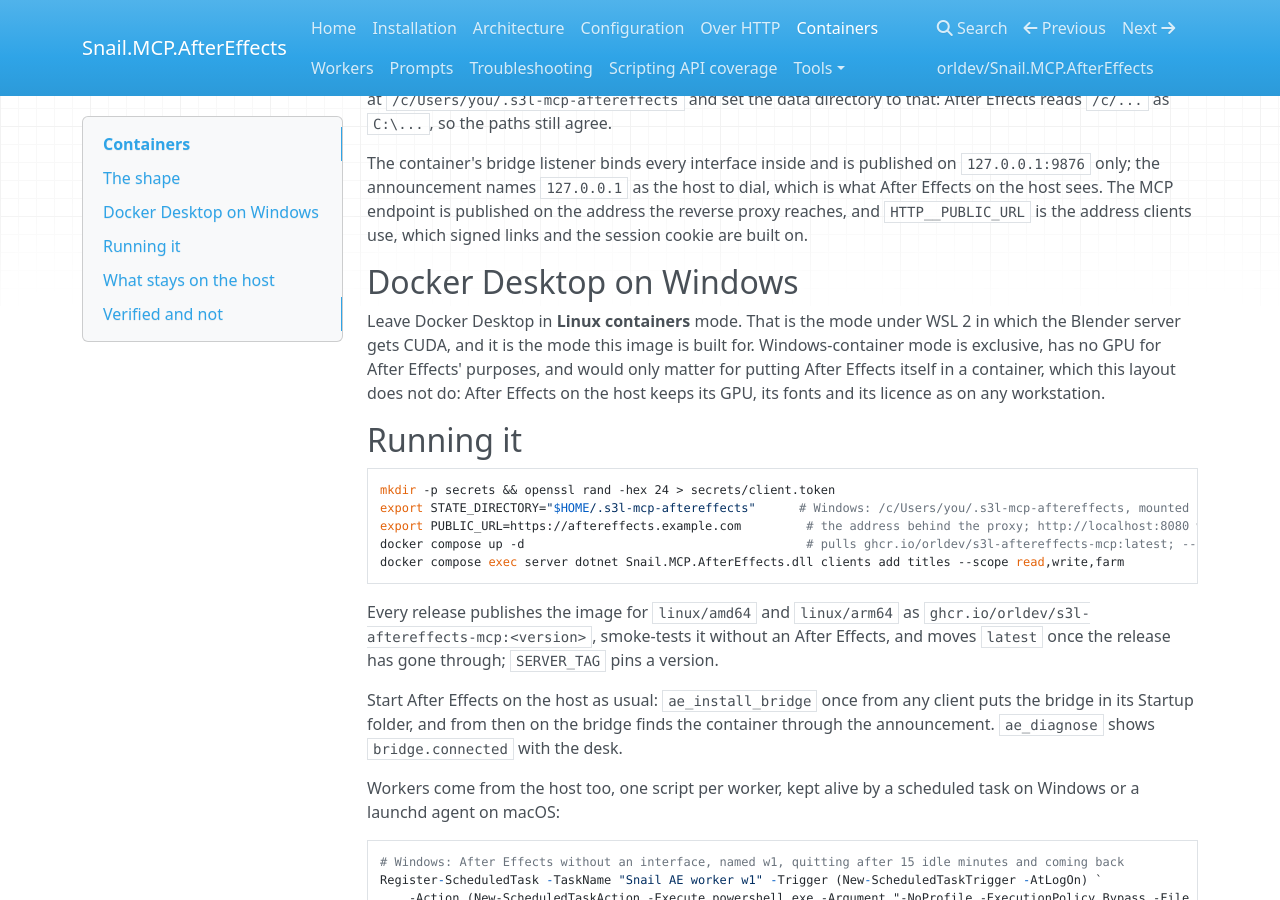
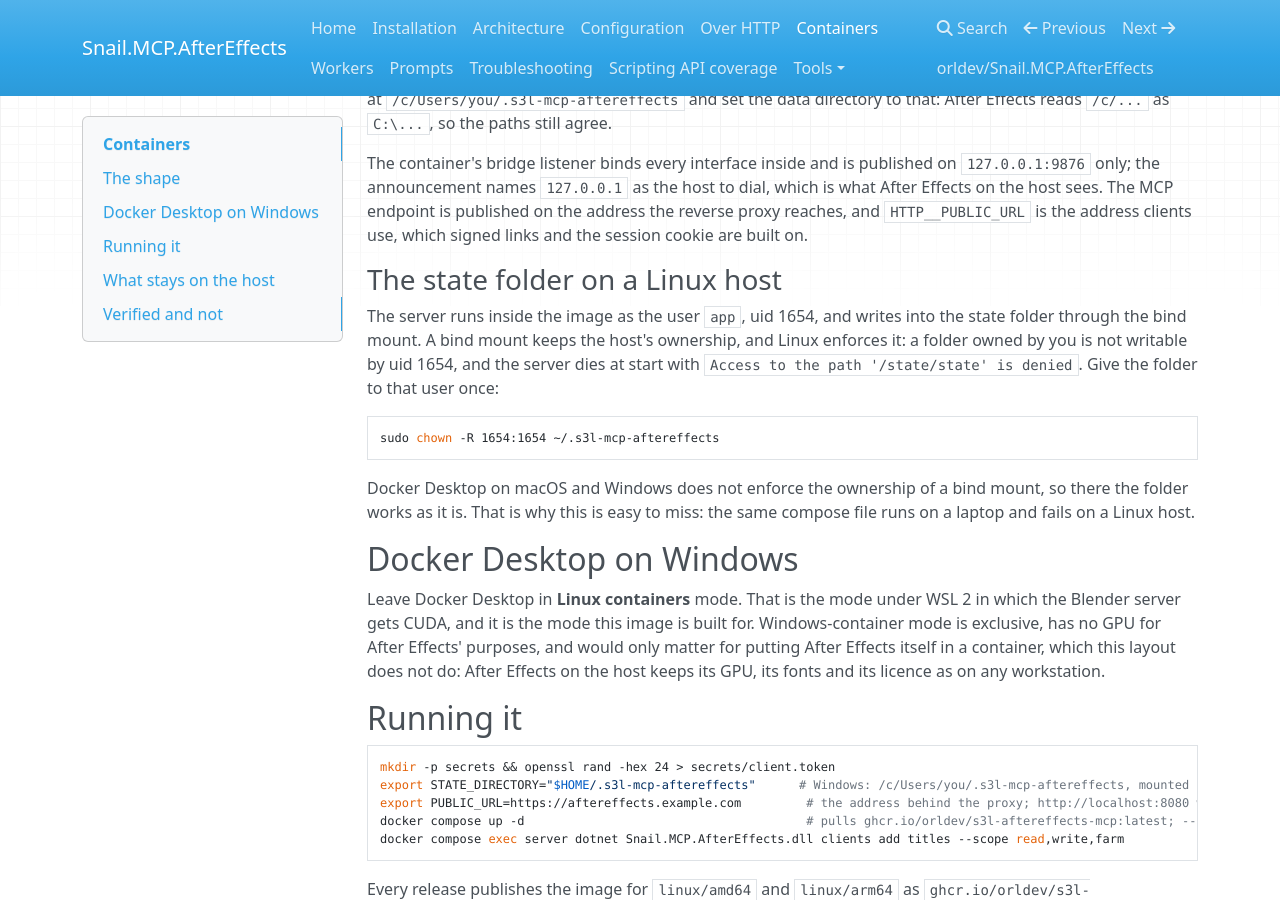
Before and after one commit to orldev/Snail.MCP.AfterEffects, an MkDocs documentation site: the page built from docs/content/docker.md, in a window 1280 px wide and 900 px high, scrolled down 594 px. Built offline with MkDocs 1.6.1, drawn with Linux system fonts in a browser that asks for light colours; nearby versions of some CDN libraries.

Commit message:
fix: the state folder belongs to the container's user on a Linux host
The image runs as app (uid 1654); a bind mount keeps the host's ownership, which Linux enforces.

````diff
--- a/docs/content/docker.md
+++ b/docs/content/docker.md
@@ -21,6 +21,19 @@
 The container's bridge listener binds every interface inside and is published on `127.0.0.1:9876` only; the announcement names
 `127.0.0.1` as the host to dial, which is what After Effects on the host sees. The MCP endpoint is published on the address the reverse
 proxy reaches, and `HTTP__PUBLIC_URL` is the address clients use, which signed links and the session cookie are built on.
+
+### The state folder on a Linux host
+
+The server runs inside the image as the user `app`, uid 1654, and writes into the state folder through the bind mount. A bind mount
+keeps the host's ownership, and Linux enforces it: a folder owned by you is not writable by uid 1654, and the server dies at start
+with `Access to the path '/state/state' is denied`. Give the folder to that user once:
+
+```bash
+sudo chown -R 1654:1654 ~/.s3l-mcp-aftereffects
+```
+
+Docker Desktop on macOS and Windows does not enforce the ownership of a bind mount, so there the folder works as it is. That is
+why this is easy to miss: the same compose file runs on a laptop and fails on a Linux host.
 
 ## Docker Desktop on Windows
 
````
Also changed, not shown: 1 other file.
